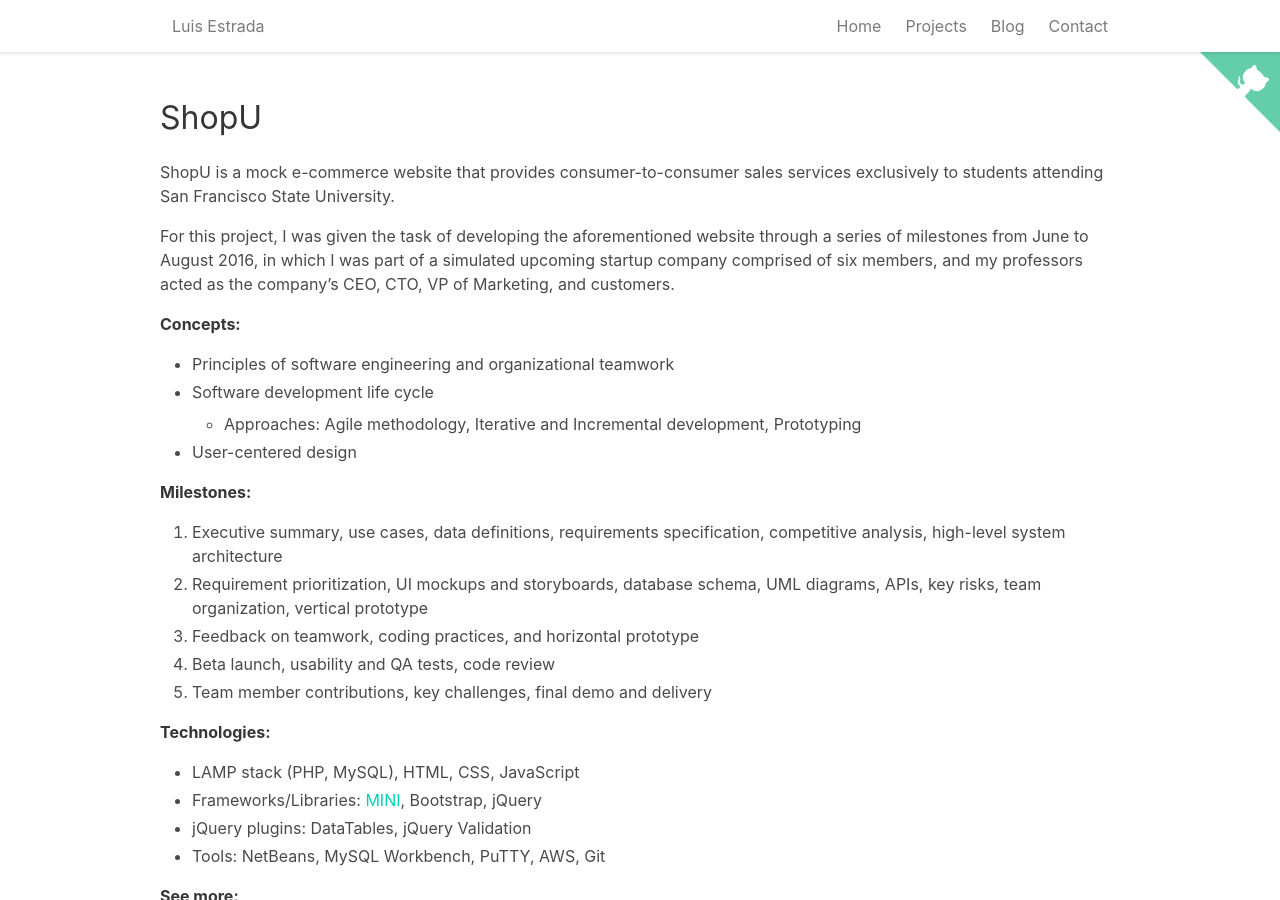
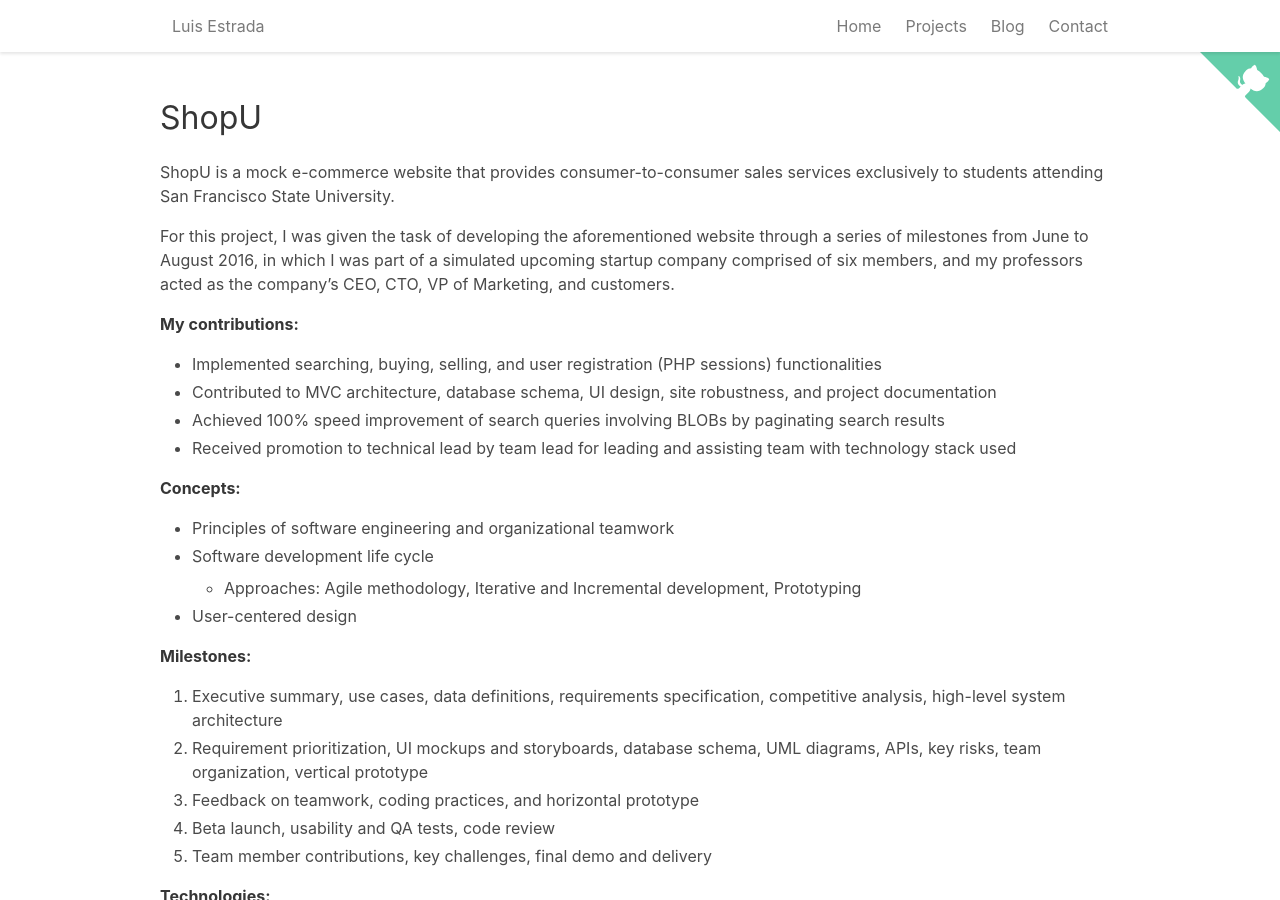
Before and after one commit to lierluis/lierluis.github.io, a Jekyll site: the page built from projects/shopu.md, in a window 1280 px wide and 900 px high. Built offline with Jekyll 4.4.1, drawn with Linux system fonts in a browser that asks for light colours; nearby versions of some CDN libraries.

Commit message:
Add contributions to ShopU project

```diff
--- a/projects/shopu.md
+++ b/projects/shopu.md
@@ -11,6 +11,16 @@ For this project, I was given the task of developing the aforementioned website
 through a series of milestones from June to August 2016, in which I was part of
 a simulated upcoming startup company comprised of six members, and my
 professors acted as the company's CEO, CTO, VP of Marketing, and customers.
+
+**My contributions:**
+* Implemented searching, buying, selling, and user registration (PHP sessions)
+functionalities
+* Contributed to MVC architecture, database schema, UI design, site robustness,
+and project documentation
+* Achieved 100% speed improvement of search queries involving BLOBs by
+paginating search results
+* Received promotion to technical lead by team lead for leading and assisting
+team with technology stack used
 
 **Concepts:**
 * Principles of software engineering and organizational teamwork
```
